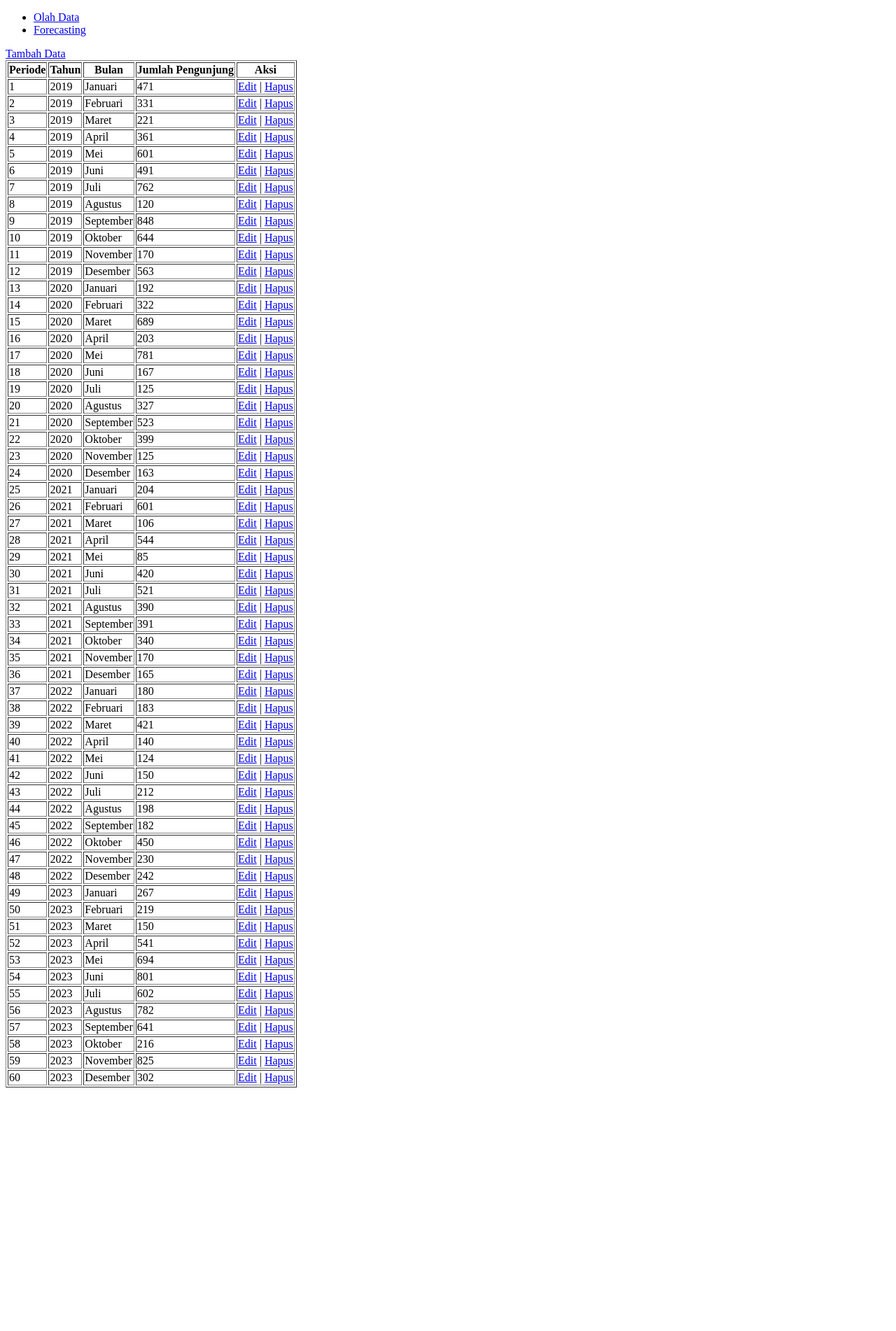
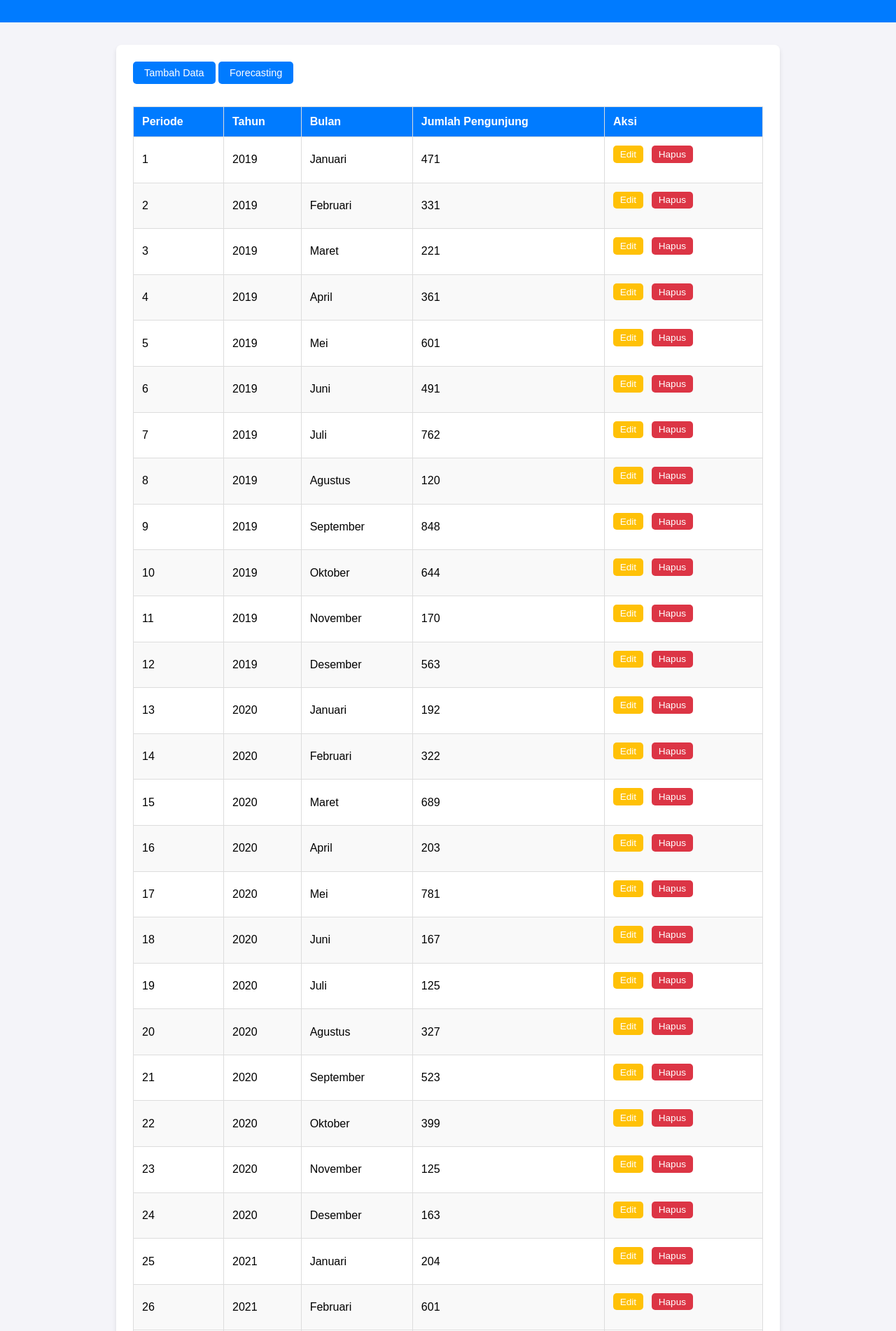
Before and after one commit to GiraldoNainggolan/Forecasting-Holtwinter, a PHP site: page / in a window 1280 px wide. Shown: the top 1902 px of the page at 70% size. Before the commit the page ends 1554 px from the top, so only its background shows below. Run offline with PHP 8.4, Linux system fonts and the light colour scheme; data comes from the database, SQL or seed files in the repository.

Commit message:
tambahkan desain table menyesuaikan dari ui awal

```diff
--- a/index.php
+++ b/index.php
@@ -2,7 +2,6 @@
 include "koneksi.php";
 
 $data = query("SELECT * FROM tabel_kunjungan ORDER BY tahun ASC, bulan ASC");
-
 ?>
 
 <!DOCTYPE html>
@@ -11,18 +10,138 @@ $data = query("SELECT * FROM tabel_kunjungan ORDER BY tahun ASC, bulan ASC");
 <head>
     <meta charset="UTF-8">
     <meta name="viewport" content="width=device-width, initial-scale=1.0">
-    <title>Document</title>
+    <title>Data Kunjungan</title>
+    <style>
+        body {
+            font-family: Arial, sans-serif;
+            margin: 0;
+            padding: 0;
+            background-color: #f4f4f9;
+        }
+
+        nav {
+            background-color: #007bff;
+            padding: 1rem;
+        }
+
+        nav ul {
+            list-style: none;
+            display: flex;
+            justify-content: center;
+            margin: 0;
+            padding: 0;
+        }
+
+        nav ul li {
+            margin: 0 1rem;
+        }
+
+        nav ul li a {
+            color: white;
+            text-decoration: none;
+            font-weight: bold;
+            padding: 0.5rem 1rem;
+            background-color: #0056b3;
+            border-radius: 5px;
+            transition: background-color 0.3s;
+        }
+
+        nav ul li a:hover {
+            background-color: #003d80;
+        }
+
+        .container {
+            max-width: 900px;
+            margin: 2rem auto;
+            background: white;
+            border-radius: 8px;
+            padding: 1.5rem;
+            box-shadow: 0 4px 6px rgba(0, 0, 0, 0.1);
+        }
+
+        .container a {
+            display: inline-block;
+            margin-bottom: 1rem;
+            padding: 0.5rem 1rem;
+            background-color: #007bff;
+            color: white;
+            text-decoration: none;
+            border-radius: 5px;
+            font-size: 0.9rem;
+            transition: background-color 0.3s;
+        }
+
+        .container a:hover {
+            background-color: #0056b3;
+        }
+
+        table {
+            width: 100%;
+            border-collapse: collapse;
+            margin-top: 1rem;
+        }
+
+        table th,
+        table td {
+            text-align: left;
+            padding: 0.75rem;
+            border: 1px solid #ddd;
+        }
+
+        table th {
+            background-color: #007bff;
+            color: white;
+        }
+
+        table tr:nth-child(even) {
+            background-color: #f9f9f9;
+        }
+
+        table tr:hover {
+            background-color: #f1f1f1;
+        }
+
+        .actions a {
+            margin-right: 0.5rem;
+            padding: 0.3rem 0.6rem;
+            border-radius: 5px;
+            font-size: 0.85rem;
+            text-decoration: none;
+            transition: background-color 0.3s, color 0.3s;
+        }
+
+        .actions a.edit {
+            background-color: #ffc107;
+            color: white;
+        }
+
+        .actions a.edit:hover {
+            background-color: #e0a800;
+        }
+
+        .actions a.delete {
+            background-color: #dc3545;
+            color: white;
+        }
+
+        .actions a.delete:hover {
+            background-color: #bd2130;
+        }
+    </style>
 </head>
 
 <body>
     <nav>
         <ul>
-            <li><a href="index.php">Olah Data</a></li>
-            <li><a href="peramalan.php">Forecasting</a></li>
+            <!-- <li><a href="index.php">Olah Data</a></li> -->
+            <!-- <li><a href="peramalan.php">Forecasting</a></li> -->
         </ul>
     </nav>
+    <div class="container">
+        <!-- <a href="peramalan.php">Forecasting</a> -->
         <a href="proses/tambah.php">Tambah Data</a>
-    <table border="1">
+        <a href="proses/hasil.php">Forecasting</a>
+        <table>
             <thead>
                 <tr>
                     <th>Periode</th>
@@ -33,52 +152,27 @@ $data = query("SELECT * FROM tabel_kunjungan ORDER BY tahun ASC, bulan ASC");
                 </tr>
             </thead>
             <tbody>
+                <?php foreach ($data as $i): ?>
                     <?php
-            foreach ($data as $i):
+                    $bulanNama = [
+                        "Januari", "Februari", "Maret", "April", "Mei", "Juni",
+                        "Juli", "Agustus", "September", "Oktober", "November", "Desember"
+                    ][$i["bulan"] - 1];
                     ?>
                     <tr>
-                    <td><?= $i["periode"]; ?></td>
-                    <td><?= $i["tahun"]; ?></td>
-                    <?php
-                    $bulanNama = '';
-                    if ($i["bulan"] == 1) {
-                        $bulanNama = "Januari";
-                    } elseif ($i["bulan"] == 2) {
-                        $bulanNama = "Februari";
-                    } elseif ($i["bulan"] == 3) {
-                        $bulanNama = "Maret";
-                    } elseif ($i["bulan"] == 4) {
-                        $bulanNama = "April";
-                    } elseif ($i["bulan"] == 5) {
-                        $bulanNama = "Mei";
-                    } elseif ($i["bulan"] == 6) {
-                        $bulanNama = "Juni";
-                    } elseif ($i["bulan"] == 7) {
-                        $bulanNama = "Juli";
-                    } elseif ($i["bulan"] == 8) {
-                        $bulanNama = "Agustus";
-                    } elseif ($i["bulan"] == 9) {
-                        $bulanNama = "September";
-                    } elseif ($i["bulan"] == 10) {
-                        $bulanNama = "Oktober";
-                    } elseif ($i["bulan"] == 11) {
-                        $bulanNama = "November";
-                    } elseif ($i["bulan"] == 12) {
-                        $bulanNama = "Desember";
-                    }
-                    ?>
-                    <td><?= $bulanNama; ?></td>
-                    <td><?= $i["jumlah_pengunjung"]; ?></td>
-                    <?php
-                    $tahun = $i["tahun"];
-                    ?>
-                    <td><a href="proses/edit.php?id=<?= $i["id_kunjungan"]; ?>">Edit</a> |
-                        <a href="proses/hapus.php?id=<?= $i["id_kunjungan"]; ?>" onclick="return confirm('Apa anda yakin ingin menghapus data pada bulan <?= $bulanNama . ' ' . $tahun; ?> ?')">Hapus</a>
+                        <td><?= htmlspecialchars($i["periode"]); ?></td>
+                        <td><?= htmlspecialchars($i["tahun"]); ?></td>
+                        <td><?= htmlspecialchars($bulanNama); ?></td>
+                        <td><?= htmlspecialchars($i["jumlah_pengunjung"]); ?></td>
+                        <td class="actions">
+                            <a href="proses/edit.php?id=<?= $i["id_kunjungan"]; ?>" class="edit">Edit</a>
+                            <a href="proses/hapus.php?id=<?= $i["id_kunjungan"]; ?>" class="delete" onclick="return confirm('Apa anda yakin ingin menghapus data pada bulan <?= $bulanNama . ' ' . $i["tahun"]; ?>?')">Hapus</a>
                         </td>
                     </tr>
                 <?php endforeach; ?>
             </tbody>
         </table>
+    </div>
 </body>
 
 </html>
--- a/peramalan.php
+++ b/peramalan.php
@@ -17,8 +17,8 @@ include "koneksi.php";
 <body>
     <nav>
         <ul>
-            <li><a href="index.php">Olah Data</a></li>
-            <li><a href="peramalan.php">Forecasting</a></li>
+            <li><a href="index.php">Back Olah Data</a></li>
+            <!-- <li><a href="peramalan.php">Forecasting</a></li> -->
         </ul>
     </nav>
 
```
Also changed, not shown: proses/hasil.php (+129 -5 lines). Lines whose indentation alone changed are shown as unchanged.
